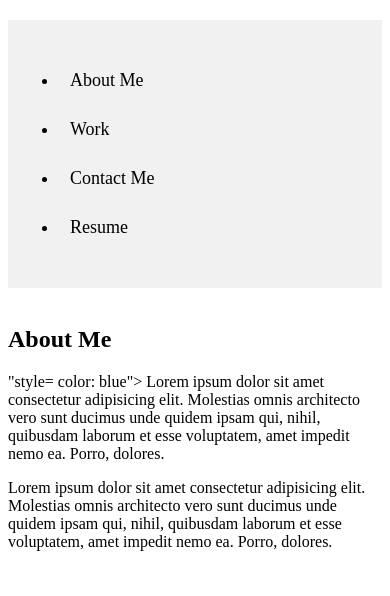
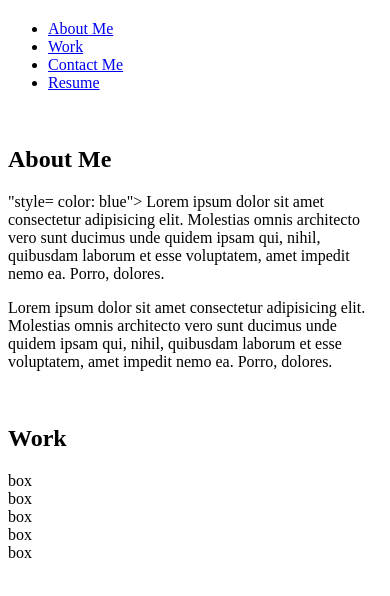
Before and after one commit to brdyherr/Portfolio, a plain HTML site: page porfolio.html in a window 390 px wide. Shown: the part 60-656 px from the top of the page. Drawn offline with Linux system fonts and the light colour scheme.

Commit message:
deleted css styles to start fresh, and made the main section of the body

```diff
--- a/css/bh_styles.css
+++ /dev/null
@@ -1,53 +0,0 @@
-/* Style the header with a grey background and some padding */
-.header {
-    overflow: hidden;
-    background-color: #f1f1f1;
-    padding: 20px 10px;
-  }
-
-  /* Style the header links */
-  .header a {
-    float: left;
-    color: black;
-    text-align: center;
-    padding: 12px;
-    text-decoration: none;
-    font-size: 18px;
-    line-height: 25px;
-    border-radius: 4px;
-  }
-
-  /* Style the logo link (notice that we set the same value of line-height and font-size to prevent the header to increase when the font gets bigger */
-  .header a.logo {
-    font-size: 25px;
-    font-weight: bold;
-  }
-
-  /* Change the background color on mouse-over */
-  .header a:hover {
-    background-color: #ddd;
-    color: black;
-  }
-
-  /* Style the active/current link*/
-  .header a.active {
-    background-color: dodgerblue;
-    color: white;
-  }
-
-  /* Float the link section to the right */
-  .header-right {
-    float: right;
-  }
-
-  /* Add media queries for responsiveness - when the screen is 500px wide or less, stack the links on top of each other */
-  @media screen and (max-width: 500px) {
-    .header a {
-      float: none;
-      display: block;
-      text-align: left;
-    }
-    .header-right {
-      float: none;
-    }
-  }
--- a/porfolio.html
+++ b/porfolio.html
@@ -1,17 +1,16 @@
 <!DOCTYPE html>
 <html lang="en">
   <head>
-        <meta charset="UTF-8">
-        <meta name="viewport" content="width=device-width, initial-scale=1.0">
+    <meta charset="UTF-8" />
+    <meta name="viewport" content="width=device-width, initial-scale=1.0" />
     <title>Braudy Herrera</title>
-        <link rel="stylesheet" href="css/bh_styles.css">
+    <link rel="stylesheet" href="css/bh_styles.css" />
   </head>
 
   <body>
     <!-- Header Section -->
-        </header>
     <h1>
-            <a  href="/">Braudy Herrera</a>
+      <a href="/">Braudy Herrera</a>
     </h1>
     <nav class="header">
       <ul class="header-right">
@@ -32,23 +31,31 @@
     </nav>
     <!-- End Header Section -->
 
-        <br>
+    <br />
 
+    <section class="main">
       <!-- Short Summary -->
-        <section id="about me">
+      <section>
+        <a id="about-me"> </a>
         <h2>About Me</h2>
         <p>
-                "style= color: blue"> Lorem ipsum dolor sit amet consectetur adipisicing elit. Molestias omnis architecto vero sunt ducimus unde quidem ipsam qui, nihil, quibusdam laborum et esse voluptatem, amet impedit nemo ea. Porro, dolores.
+          "style= color: blue"> Lorem ipsum dolor sit amet consectetur
+          adipisicing elit. Molestias omnis architecto vero sunt ducimus unde
+          quidem ipsam qui, nihil, quibusdam laborum et esse voluptatem, amet
+          impedit nemo ea. Porro, dolores.
         </p>
         <p>
-                Lorem ipsum dolor sit amet consectetur adipisicing elit. Molestias omnis architecto vero sunt ducimus unde quidem ipsam qui, nihil, quibusdam laborum et esse voluptatem, amet impedit nemo ea. Porro, dolores.
+          Lorem ipsum dolor sit amet consectetur adipisicing elit. Molestias
+          omnis architecto vero sunt ducimus unde quidem ipsam qui, nihil,
+          quibusdam laborum et esse voluptatem, amet impedit nemo ea. Porro,
+          dolores.
         </p>
       </section>
 
-        <br>
+      <br />
 
       <!-- Pending Projects! -->
-        <section class=" work ">
+      <section class="work">
         <h2>Work</h2>
         <div>box</div>
         <div>box</div>
@@ -56,14 +63,19 @@
         <div>box</div>
         <div>box</div>
       </section>
+    </section>
 
-        <br>
+    <br />
 
     <footer>
       <h2>Contact Me</h2>
       <!-- Cell # And Links! -->
-            <ul> Cell# </ul>
-            <ul> email </ul>
+      <ul>
+        Cell#
+      </ul>
+      <ul>
+        email
+      </ul>
       <a> Link here </a>
       <a> Link here </a>
       <a> Link here </a>
```
Lines whose indentation alone changed are shown as unchanged.
